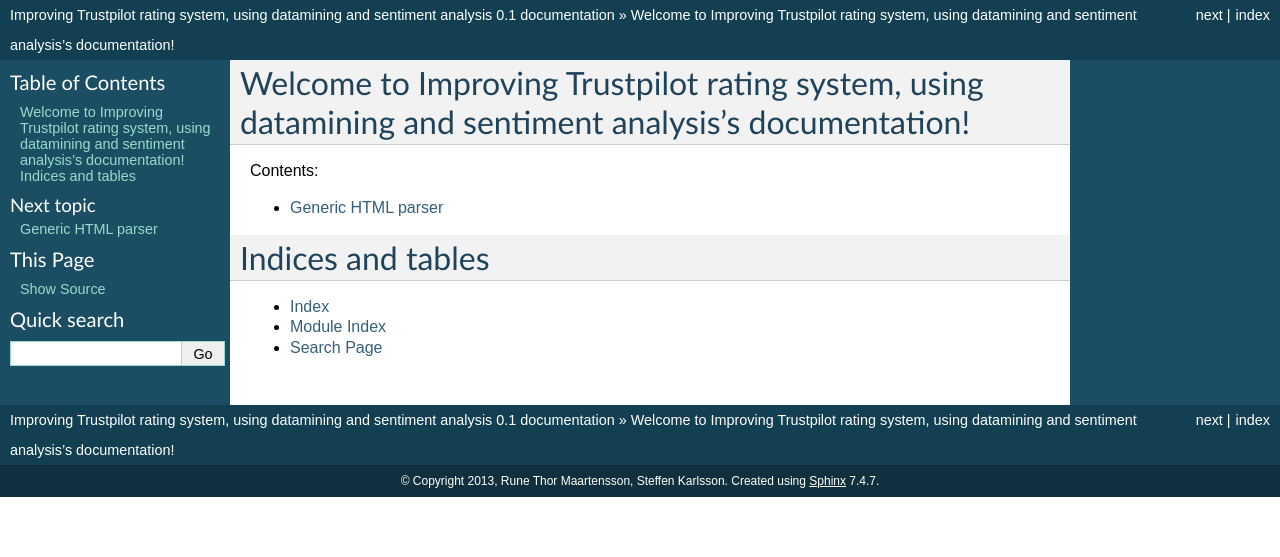
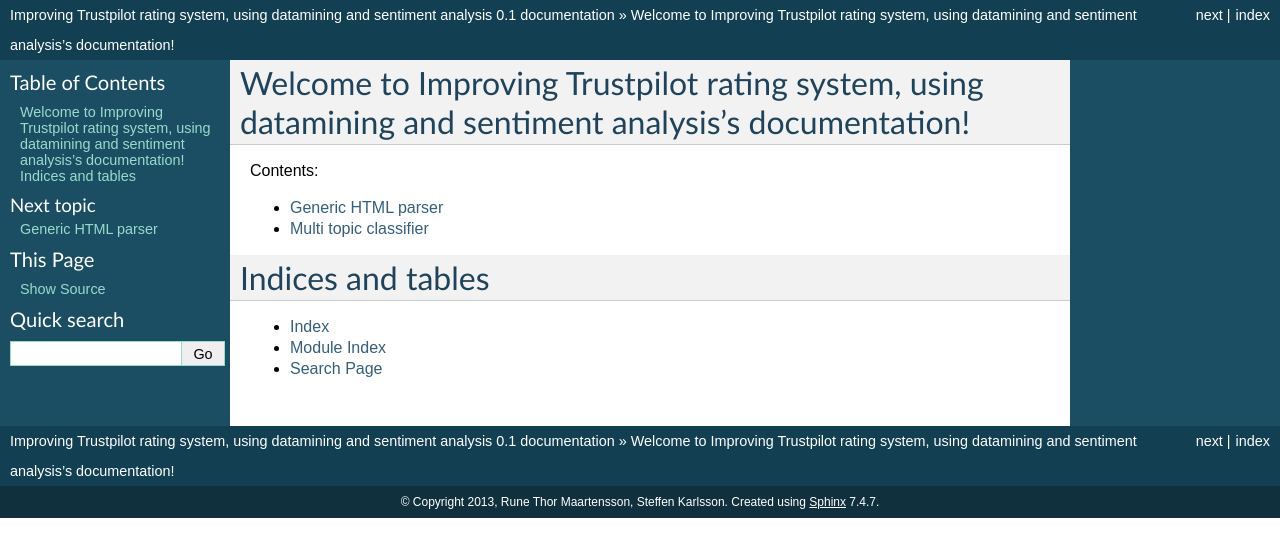
Before and after one commit to steffen-karlsson/tp, a Sphinx documentation site: the page built from docs/source/index.rst, in a window 1280 px wide. Shown: the top 557 px of the page. Built offline with Sphinx 7.4.7, drawn with Linux system fonts in a browser that asks for light colours.

Commit message:
Code to include sphinx documentatation to the classifier

```diff
--- /dev/null
+++ b/docs/source/classifier.rst
@@ -0,0 +1,5 @@
+Multi topic classifier
+======================
+
+.. automodule:: tp.data_collection_controllers.util.pn_classifier
+    :members:
--- a/docs/source/index.rst
+++ b/docs/source/index.rst
@@ -12,6 +12,7 @@ Contents:
    :maxdepth: 2
 
    html_parser
+   classifier
 
 Indices and tables
 ==================
```
